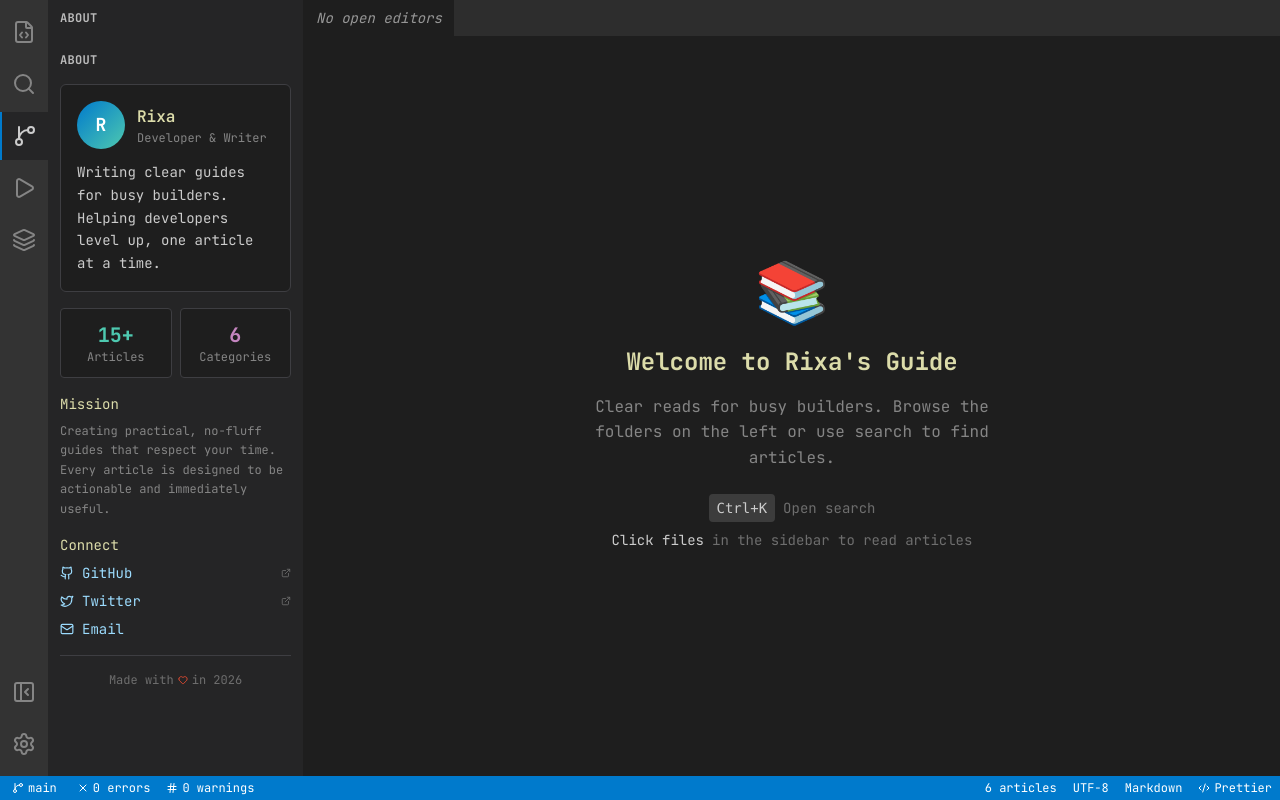
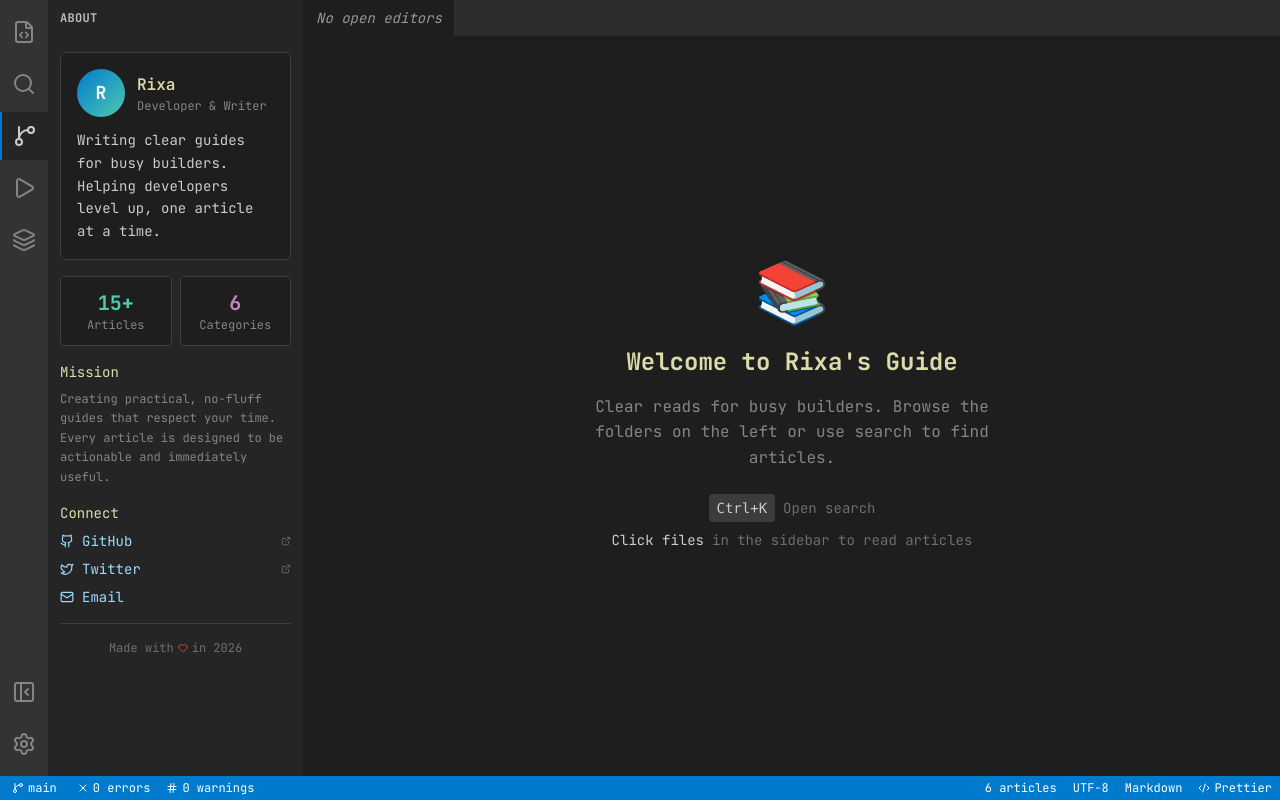
Before and after one commit to RIZAmohammadkhan/Blog, a React (Vite) app: page / in a window 1280 px wide. Both pictures are taken after a click on the element 24 px from the left and 136 px from the top of the page. Built offline with nearby package versions, Linux system fonts and the light colour scheme.

Commit message:
Remove redundant panel titles from ResourcesPanel and AboutPanel components.

```diff
--- a/src/components/AboutPanel.tsx
+++ b/src/components/AboutPanel.tsx
@@ -7,9 +7,7 @@ interface AboutPanelProps {
 export default function AboutPanel({ onClose: _onClose }: AboutPanelProps) {
     return (
         <div className="flex-1 overflow-y-auto py-4 px-3">
-            <div className="text-xs font-bold text-[#bbbbbb] uppercase tracking-wide mb-4">
-                About
-            </div>
+
 
             {/* Profile */}
             <div className="bg-[#1e1e1e] rounded-lg p-4 mb-4 border border-[#3e3e42]">
--- a/src/components/ResourcesPanel.tsx
+++ b/src/components/ResourcesPanel.tsx
@@ -42,9 +42,7 @@ const resources = [
 export default function ResourcesPanel({ onClose: _onClose }: ResourcesPanelProps) {
     return (
         <div className="flex-1 overflow-y-auto py-4 px-3">
-            <div className="text-xs font-bold text-[#bbbbbb] uppercase tracking-wide mb-4">
-                Resources
-            </div>
+
 
             <p className="text-xs text-[#858585] mb-4">
                 Curated links to help you grow as a developer.
```
